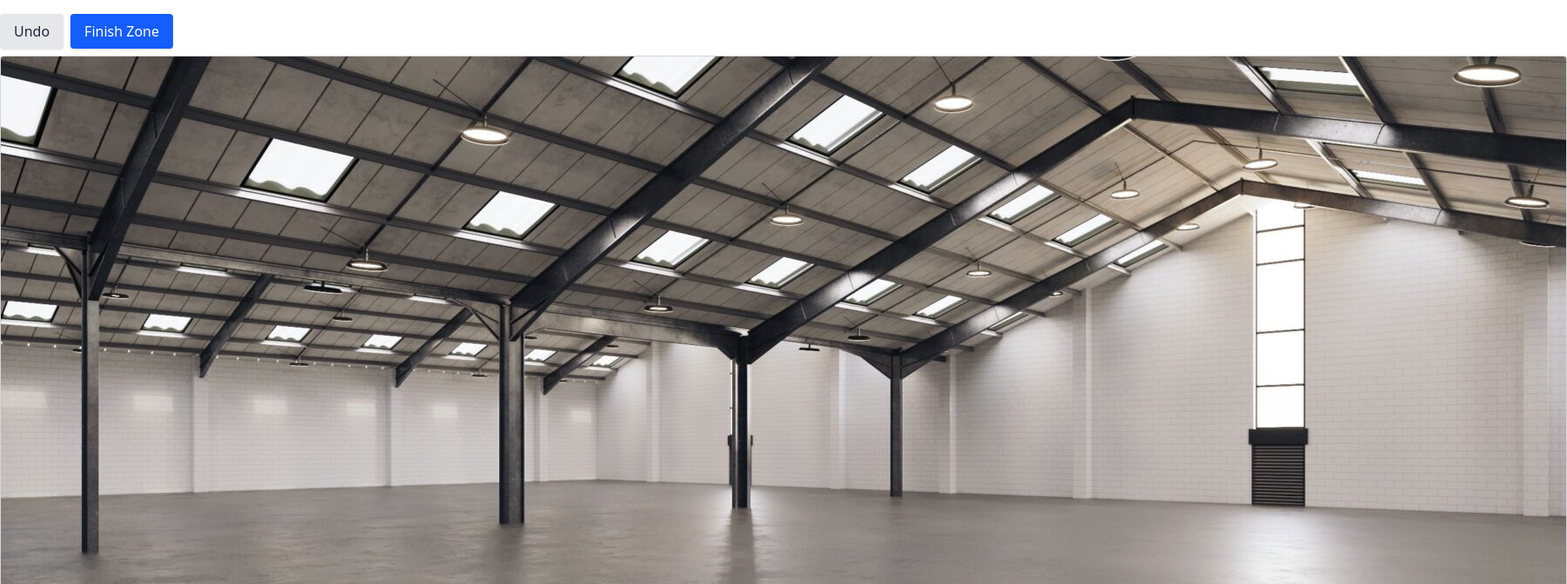
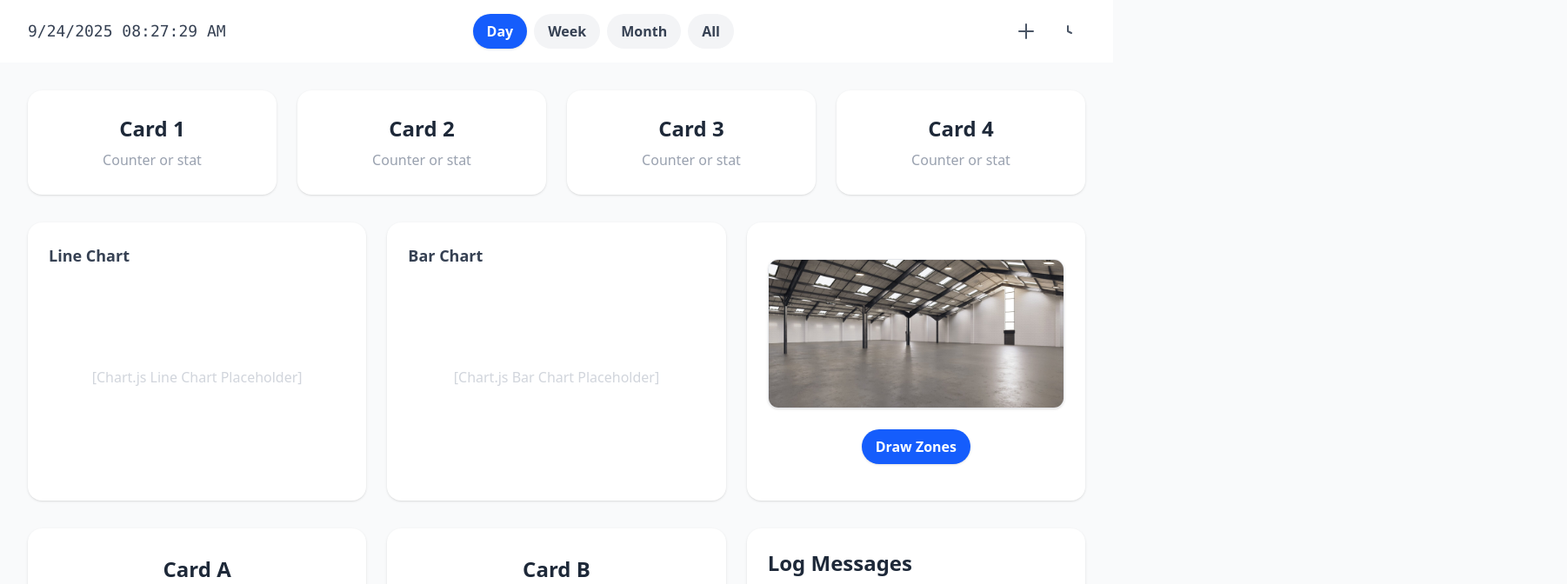
Before and after one commit to SIMS-SSG-2025/SIMS, a SvelteKit app in the folder frontend/: page / in a window 1280 px wide. Shown: the top 672 px of the page at 87% size, 1802 px wide, since content can reach past the window. Built offline with nearby package versions, Linux system fonts and the light colour scheme.

Commit message:
created basic ui

```diff
--- a/frontend/package.json
+++ b/frontend/package.json
@@ -15,6 +15,7 @@
 	"devDependencies": {
 		"@eslint/compat": "^1.2.5",
 		"@eslint/js": "^9.22.0",
+		"@skeletonlabs/skeleton-svelte": "^1.5.3",
 		"@sveltejs/adapter-auto": "^6.1.0",
 		"@sveltejs/kit": "^2.22.0",
 		"@sveltejs/vite-plugin-svelte": "^6.0.0",
@@ -22,12 +23,14 @@
 		"@tailwindcss/typography": "^0.5.15",
 		"@tailwindcss/vite": "^4.0.0",
 		"@types/node": "^22",
+		"autoprefixer": "^10.4.21",
 		"eslint": "^9.22.0",
 		"eslint-plugin-svelte": "^3.0.0",
 		"globals": "^16.0.0",
+		"postcss": "^8.5.6",
 		"svelte": "^5.0.0",
 		"svelte-check": "^4.0.0",
-		"tailwindcss": "^4.0.0",
+		"tailwindcss": "^4.1.13",
 		"typescript": "^5.0.0",
 		"typescript-eslint": "^8.20.0",
 		"vite": "^7.0.4"
--- a/frontend/src/lib/components/ZoneDrawer.svelte
+++ b/frontend/src/lib/components/ZoneDrawer.svelte
@@ -1,5 +1,7 @@
 <script lang="ts">
     export let onFinishZone: (points: { x: number; y: number }[], name: string) => void;
+    export let width: number = 640;
+    export let height: number = 360;
     import { onMount } from "svelte";
 
     interface Point {
@@ -18,17 +20,42 @@
         img = new Image();
         img.src = "/snapshot.jpg";
         img.onload = () => {
-            canvas.width = img.width;
-            canvas.height = img.height;
-            ctx.drawImage(img, 0, 0);
+            canvas.width = width;
+            canvas.height = height;
+            drawImageContained();
         };
     })
 
+    function drawImageContained() {
+        // Draw the image to fully fit the canvas (object-fit: contain)
+        ctx.clearRect(0, 0, canvas.width, canvas.height);
+        const imgAspect = img.width / img.height;
+        const canvasAspect = canvas.width / canvas.height;
+        let drawWidth, drawHeight, offsetX, offsetY;
+        if (imgAspect > canvasAspect) {
+            // Image is wider than canvas
+            drawWidth = canvas.width;
+            drawHeight = canvas.width / imgAspect;
+            offsetX = 0;
+            offsetY = (canvas.height - drawHeight) / 2;
+        } else {
+            // Image is taller than canvas
+            drawHeight = canvas.height;
+            drawWidth = canvas.height * imgAspect;
+            offsetX = (canvas.width - drawWidth) / 2;
+            offsetY = 0;
+        }
+        ctx.drawImage(img, offsetX, offsetY, drawWidth, drawHeight);
+    }
+
     function getMousePos(event: MouseEvent): Point {
         const rect = canvas.getBoundingClientRect();
+        // Scale mouse position to canvas size
+        const scaleX = canvas.width / rect.width;
+        const scaleY = canvas.height / rect.height;
         return {
-            x: event.clientX - rect.left,
-            y: event.clientY - rect.top
+            x: (event.clientX - rect.left) * scaleX,
+            y: (event.clientY - rect.top) * scaleY
         };
     }
 
@@ -113,8 +140,7 @@
     }
 
     function redraw(): void {
-        ctx.clearRect(0, 0, canvas.width, canvas.height);
-        ctx.drawImage(img, 0, 0);
+        drawImageContained();
 
         if (points.length > 0) {
             // Draw filled polygon if 3+ points
@@ -145,7 +171,7 @@
 
 </script>
 
-<div>
+<div class="flex flex-col items-center">
     <div class="flex gap-2 mt-4 mb-2">
         <button
             class="px-4 py-2 rounded bg-gray-200 hover:bg-gray-300 text-gray-800 font-medium shadow focus:outline-none focus:ring-2 focus:ring-blue-400"
@@ -166,11 +192,13 @@
     </div>
     <canvas
         bind:this={canvas}
+        width={width}
+        height={height}
         on:click={handleClick}
         on:mousedown={handleMouseDown}
         on:mousemove={handleMouseMove}
         on:mouseup={handleMouseUp}
         class="border border-gray-300 rounded shadow"
-        style="cursor: crosshair;"
+        style="cursor: crosshair; width: 100%; height: 100%; background: #000; display: block;"
     ></canvas>
 </div>
--- /dev/null
+++ b/frontend/src/lib/components/modal.svelte
@@ -0,0 +1,26 @@
+
+<script lang="ts">
+		export let open: boolean = false;
+		export let onClose: () => void = () => {};
+		export let modalClass: string = "";
+</script>
+
+{#if open}
+	<div class="fixed inset-0 z-50 flex items-center justify-center">
+		<!-- Blurred background -->
+		<div class="absolute inset-0 backdrop-blur-sm bg-black/20" on:click={onClose}></div>
+		<!-- Modal content -->
+		<div class={`relative bg-white rounded-2xl shadow-2xl z-10 border border-gray-200 flex flex-col items-center ${modalClass}`}>
+			<button
+				class="absolute top-4 right-4 p-2 rounded-full hover:bg-gray-100 text-gray-500"
+				on:click={onClose}
+				aria-label="Close"
+			>
+				<svg xmlns="http://www.w3.org/2000/svg" class="h-6 w-6" fill="none" viewBox="0 0 24 24" stroke="currentColor">
+					<path stroke-linecap="round" stroke-linejoin="round" stroke-width="2" d="M6 18L18 6M6 6l12 12" />
+				</svg>
+			</button>
+			<slot />
+		</div>
+	</div>
+{/if}
--- a/frontend/src/routes/+page.svelte
+++ b/frontend/src/routes/+page.svelte
@@ -1,8 +1,45 @@
+
 <script lang="ts">
     import TablePlaceholder from "$lib/components/TablePlaceholder.svelte";
     import LineChart from "$lib/components/LineChart.svelte";
     import ZoneDrawer from "$lib/components/ZoneDrawer.svelte";
+    import Modal from "$lib/components/modal.svelte";
     import { onMount } from "svelte";
+
+    let now = new Date();
+    let interval: any;
+    let selectedRange: "day" | "week" | "month" | "all" = "day";
+
+    onMount(() => {
+        interval = setInterval(() => {
+            now = new Date();
+        }, 1000);
+
+        return () => {
+            clearInterval(interval);
+        };
+    });
+
+        // Modal state
+    let showZoneModal = false;
+
+    function openZoneModal() {
+        showZoneModal = true;
+    }
+    function closeZoneModal() {
+        showZoneModal = false;
+    }
+
+    const ranges: { label: string; value: "day" | "week" | "month" | "all" }[] = [
+        { label: "Day", value: "day" },
+        { label: "Week", value: "week" },
+        { label: "Month", value: "month" },
+        { label: "All", value: "all" }
+    ];
+
+    function selectRange(val: typeof selectedRange) {
+        selectedRange = val;
+    }
 
     let snapshotURL: string | null = null;
     let loading = false;
@@ -62,6 +99,111 @@
 
 </script>
 
+<header class="w-full bg-white shadow flex items-center justify-between px-8 py-4">
+    <!-- Left: Date & Time -->
+    <div class="flex items-center min-w-[180px]">
+        <span class="text-gray-700 font-mono text-lg select-none">
+            {now.toLocaleDateString()} {now.toLocaleTimeString([], { hour: '2-digit', minute: '2-digit', second: '2-digit' })}
+        </span>
+    </div>
+
+    <!-- Center: Range Buttons -->
+    <div class="flex gap-2">
+        {#each ranges as r}
+            <button
+                class="px-4 py-2 rounded-full font-semibold transition
+                    {selectedRange === r.value
+                        ? 'bg-blue-600 text-white shadow'
+                        : 'bg-gray-100 text-gray-700 hover:bg-blue-50'}"
+                on:click={() => selectRange(r.value)}
+            >
+                {r.label}
+            </button>
+        {/each}
+    </div>
+<!-- Right: Export & Settings -->
+    <div class="flex items-center gap-2 min-w-[120px] justify-end">
+        <button class="p-2 rounded-full hover:bg-gray-100 transition" aria-label="Export">
+            <svg xmlns="http://www.w3.org/2000/svg" class="h-6 w-6 text-gray-600" fill="none" viewBox="0 0 24 24" stroke="currentColor">
+                <path stroke-linecap="round" stroke-linejoin="round" stroke-width="2" d="M12 4v16m8-8H4" />
+            </svg>
+        </button>
+        <button class="p-2 rounded-full hover:bg-gray-100 transition" aria-label="Settings">
+            <svg xmlns="http://www.w3.org/2000/svg" class="h-6 w-6 text-gray-600" fill="none" viewBox="0 0 24 24" stroke="currentColor">
+                <path stroke-linecap="round" stroke-linejoin="round" stroke-width="2" d="M12 6v6l4 2" />
+            </svg>
+        </button>
+    </div>
+</header>
+
+<!-- MAIN DASHBOARD CONTENT -->
+<main class="bg-gray-50 min-h-screen px-8 py-8">
+    <!-- Cards Row -->
+    <div class="grid grid-cols-1 md:grid-cols-2 lg:grid-cols-4 gap-6 mb-8">
+        {#each Array(4) as _, i}
+            <div class="bg-white rounded-2xl shadow p-6 flex flex-col items-center justify-center min-h-[120px]">
+                <span class="text-2xl font-bold text-gray-800">Card {i + 1}</span>
+                <span class="text-gray-400 mt-2">Counter or stat</span>
+            </div>
+        {/each}
+    </div>
+
+    <!-- Graphs & Snapshot Row -->
+    <div class="grid grid-cols-1 lg:grid-cols-3 gap-6">
+        <div class="bg-white rounded-2xl shadow p-6 min-h-[320px] flex flex-col">
+            <span class="text-lg font-semibold text-gray-700 mb-2">Line Chart</span>
+            <div class="flex-1 flex items-center justify-center text-gray-300">[Chart.js Line Chart Placeholder]</div>
+        </div>
+        <div class="bg-white rounded-2xl shadow p-6 min-h-[320px] flex flex-col">
+            <span class="text-lg font-semibold text-gray-700 mb-2">Bar Chart</span>
+            <div class="flex-1 flex items-center justify-center text-gray-300">[Chart.js Bar Chart Placeholder]</div>
+        </div>
+        <div class="bg-white rounded-2xl shadow p-6 min-h-[320px] flex flex-col items-center justify-center">
+            <img src="/snapshot.jpg" alt="Snapshot" class="rounded-xl shadow max-w-full max-h-64 object-contain border border-gray-200 mb-4" />
+            <button
+                class="mt-2 px-4 py-2 bg-blue-600 text-white rounded-full font-semibold shadow hover:bg-blue-700 transition"
+                on:click={openZoneModal}
+            >
+                Draw Zones
+            </button>
+        </div>
+    </div>
+
+    <!-- Log & Info Row (3 cards) -->
+    <div class="grid grid-cols-1 lg:grid-cols-3 gap-6 mt-8">
+        <div class="bg-white rounded-2xl shadow p-6 flex flex-col items-center justify-center min-h-[120px]">
+            <span class="text-2xl font-bold text-gray-800">Card A</span>
+            <span class="text-gray-400 mt-2">Info or stat</span>
+        </div>
+        <div class="bg-white rounded-2xl shadow p-6 flex flex-col items-center justify-center min-h-[120px]">
+            <span class="text-2xl font-bold text-gray-800">Card B</span>
+            <span class="text-gray-400 mt-2">Info or stat</span>
+        </div>
+        <div class="bg-white rounded-2xl shadow p-6 flex flex-col min-h-[120px]">
+            <span class="text-2xl font-bold text-gray-800 mb-2">Log Messages</span>
+            <div class="flex-1 w-full max-h-32 overflow-y-auto text-sm text-gray-700 bg-gray-50 rounded p-2 border border-gray-200">
+                <!-- Placeholder for log messages -->
+                <div>No log messages yet.</div>
+            </div>
+        </div>
+    </div>
+
+    <Modal open={showZoneModal} onClose={closeZoneModal} modalClass="p-0 w-auto h-auto max-w-5xl max-h-[90vh]">
+        <span class="text-lg font-semibold text-gray-700 mb-2 mt-6">Draw Zones on Snapshot</span>
+        <div class="flex flex-col items-center">
+            <div class="relative bg-black rounded-xl overflow-hidden" style="width:1024px; height:576px;">
+                <ZoneDrawer onFinishZone={sendZone} width={1024} height={576} />
+            </div>
+        </div>
+    </Modal>
+</main>
+
+<style>
+    :global(body) {
+        background: #f9fafb;
+    }
+</style>
+
 <!-- <h1>Events</h1>
 
 {#if events.length > 0}
@@ -77,22 +219,21 @@
 {/if} -->
 
 
-<ZoneDrawer onFinishZone={sendZone} />
-
+<!-- <ZoneDrawer onFinishZone={sendZone} />
+ -->
 <!-- <div class="grid grid-cols-2 gap-4 p-4 bg-gray-100 min-h-screen">
   <div class="card col-span-2"><TablePlaceholder /></div>
   <div class="card col-span-2"><TablePlaceholder /></div>
   <div class="card col-span-2"><TablePlaceholder /></div>
 </div> -->
 
-<div class="p-4 grid grid-cols-1 md:grid-cols-2 gap-4">
+<!-- <div class="p-4 grid grid-cols-1 md:grid-cols-2 gap-4">
   <div class="bg-white rounded-lg shadow p-4 h-80">
     <LineChart />
   </div>
-  <!-- other cards/placeholders -->
-</div>
+</div> -->
 
-<div class="p-4 space-y-4">
+<!-- <div class="p-4 space-y-4">
   <button
     on:click={fetchSnapshot}
     class="px-4 py-2 bg-blue-600 text-white rounded hover:bg-blue-700"
@@ -133,4 +274,4 @@
   {:else}
     <p class="mt-4">No events yet</p>
   {/if}
-</div>
+</div> -->
```
Also changed, not shown: frontend/src/routes/+layout.svelte (line endings or trailing spaces), 1 other file (tests, documents, lock files or other folders).
